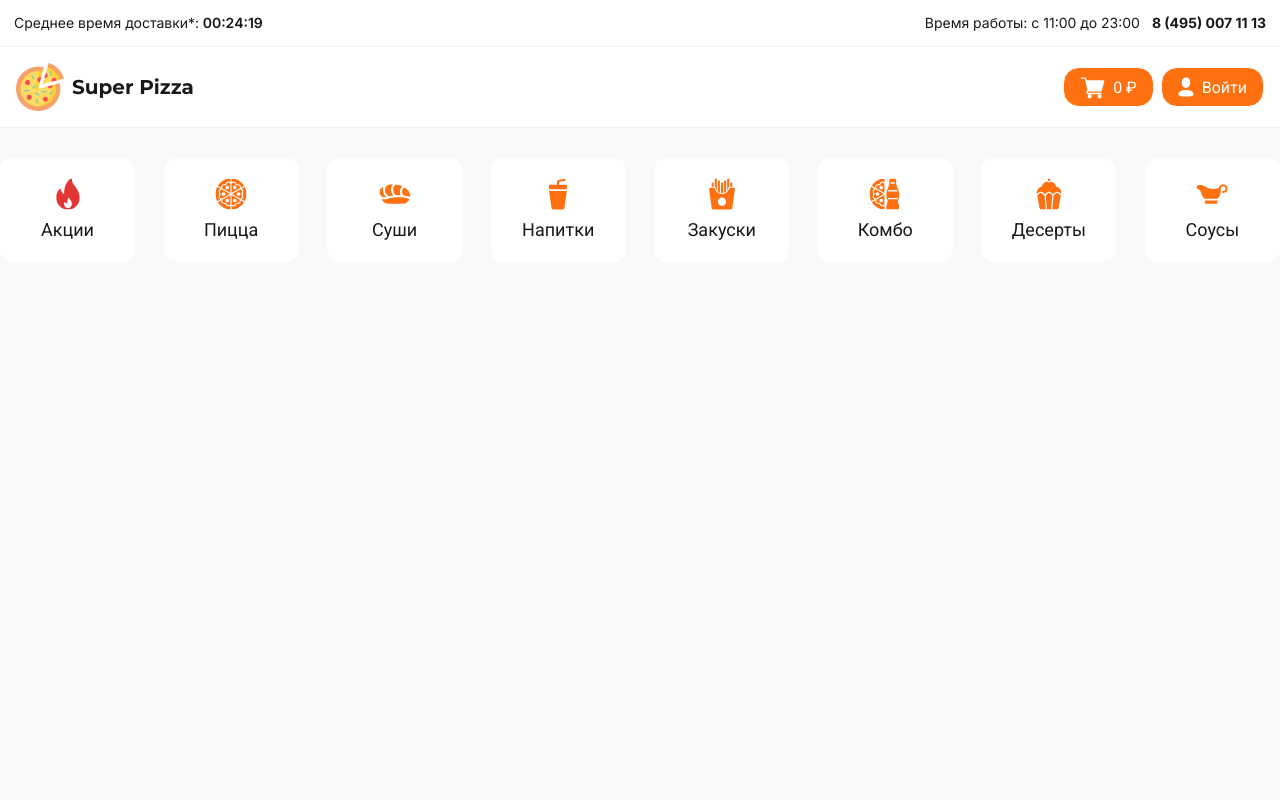
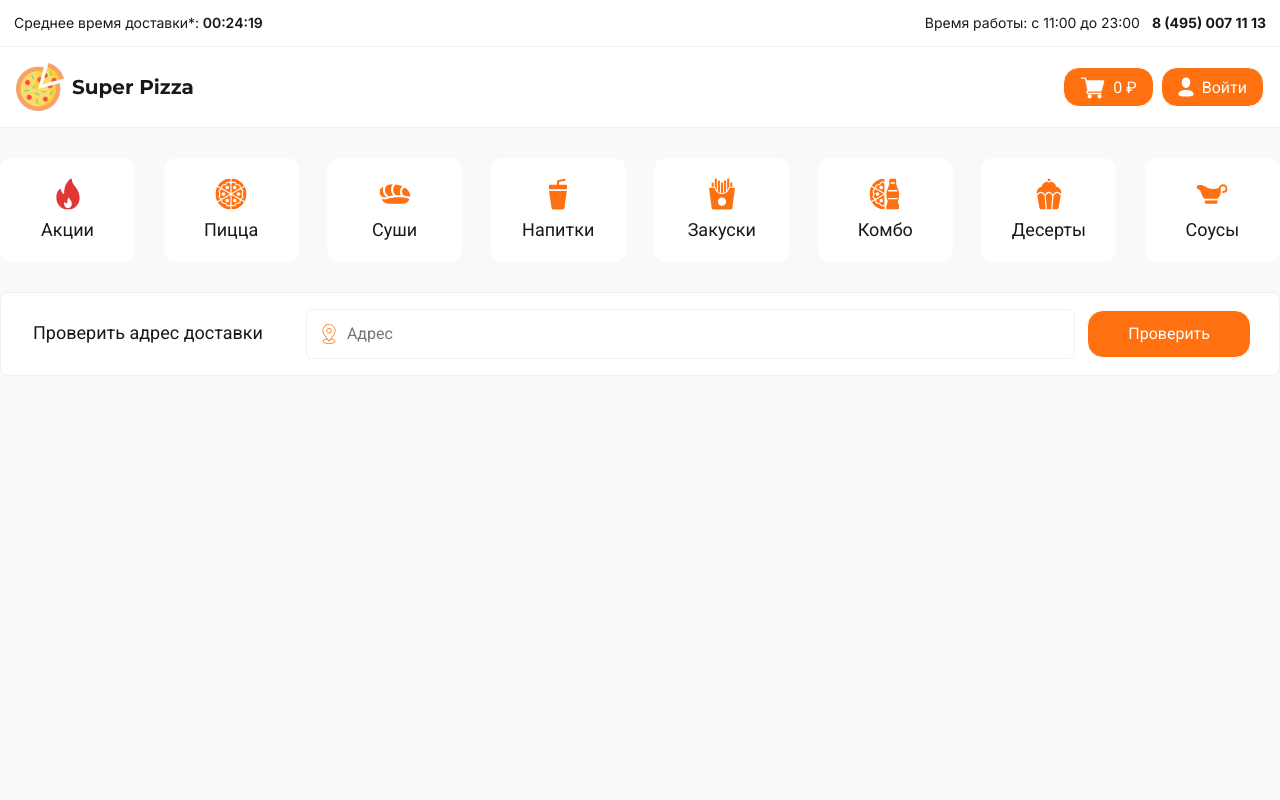
Before and after one commit to AnnaBegisheva/food-delivery-app, a React (Vite) app: page / in a window 1280 px wide. Shown: the top 800 px of the page. Built offline with nearby package versions, Linux system fonts and the light colour scheme.

Commit message:
MANNA-4: check address layout

```diff
--- a/src/App.jsx
+++ b/src/App.jsx
@@ -5,6 +5,7 @@ import Header from './components/Header/Header'
 import Footer from './components/Footer/Footer'
 import Categories from './components/Categories/Categories'
 import HeaderInfo from './components/HeaderInfo/HeaderInfo'
+import Search from './components/Search/Search'
 
 const cx = classNames.bind(styles)
 
@@ -49,6 +50,7 @@ function App() {
         <Header isSticky={isSticky} />
         <div className={cx('main')}>
           <Categories isVisible={!isSticky} ref={categoriesRef} />
+          <Search />
         </div>
         <Footer />
       </div>
--- /dev/null
+++ b/src/components/Search/Search.jsx
@@ -0,0 +1,25 @@
+import styles from './search.module.scss'
+import classNames from 'classnames/bind'
+import Button from '../Button/Button.jsx'
+import Icon from '../../assets/images/location-pin.svg?react'
+
+const cx = classNames.bind(styles)
+
+function Search() {
+  return (
+    <>
+      <div className={cx('container')}>
+        <div className={cx('text')}>
+          <p>Проверить адрес доставки</p>
+        </div>
+        <div className={cx('search')}>
+          <Icon className={cx('icon')} />
+          <input type='search' name='checkAddress' className={cx('input')} placeholder='Адрес' />
+        </div>
+        <Button text={`Проверить`} type={'primary'} isLong={true} />
+      </div>
+    </>
+  )
+}
+
+export default Search
--- /dev/null
+++ b/src/components/Search/search.module.scss
@@ -0,0 +1,47 @@
+.container {
+  width: 100%;
+  padding: 16px 28px 16px 32px;
+  background-color: var(--color-white);
+  border: 1px solid var(--color-grey-light);
+  border-radius: 8px;
+  display: flex;
+  justify-content: space-between;
+  align-items: center;
+}
+
+.text {
+  font-size: 1.125rem;
+  margin-right: 43px;
+}
+
+.search {
+  flex: 1;
+  border: 1px solid var(--color-grey-light);
+  border-radius: 6px;
+  margin-right: 12px;
+  position: relative;
+}
+
+.icon {
+  color: var(--color-primary);
+  font-size: 1.25rem;
+  position: absolute;
+  top: 50%;
+  left: 12px;
+  transform: translate(0, -50%);
+}
+
+.input {
+  border: none;
+  border-radius: 6px;
+  width: 100%;
+  padding-left: 2.5rem;
+  line-height: 3;
+
+  &:active,
+  &:focus {
+    outline: none;
+    border: none;
+    box-shadow: var(--shadow-intense);
+  }
+}
--- a/src/styles/app.module.scss
+++ b/src/styles/app.module.scss
@@ -44,5 +44,8 @@ a {
   max-width: var(--container);
   width: 100%;
   flex: 1;
-  padding-block: 1.875rem;
+  padding-block: 1.875em;
+  display: flex;
+  flex-direction: column;
+  gap: 1.875em;
 }
```
Also changed, not shown: src/assets/images/location-pin.svg (added).
